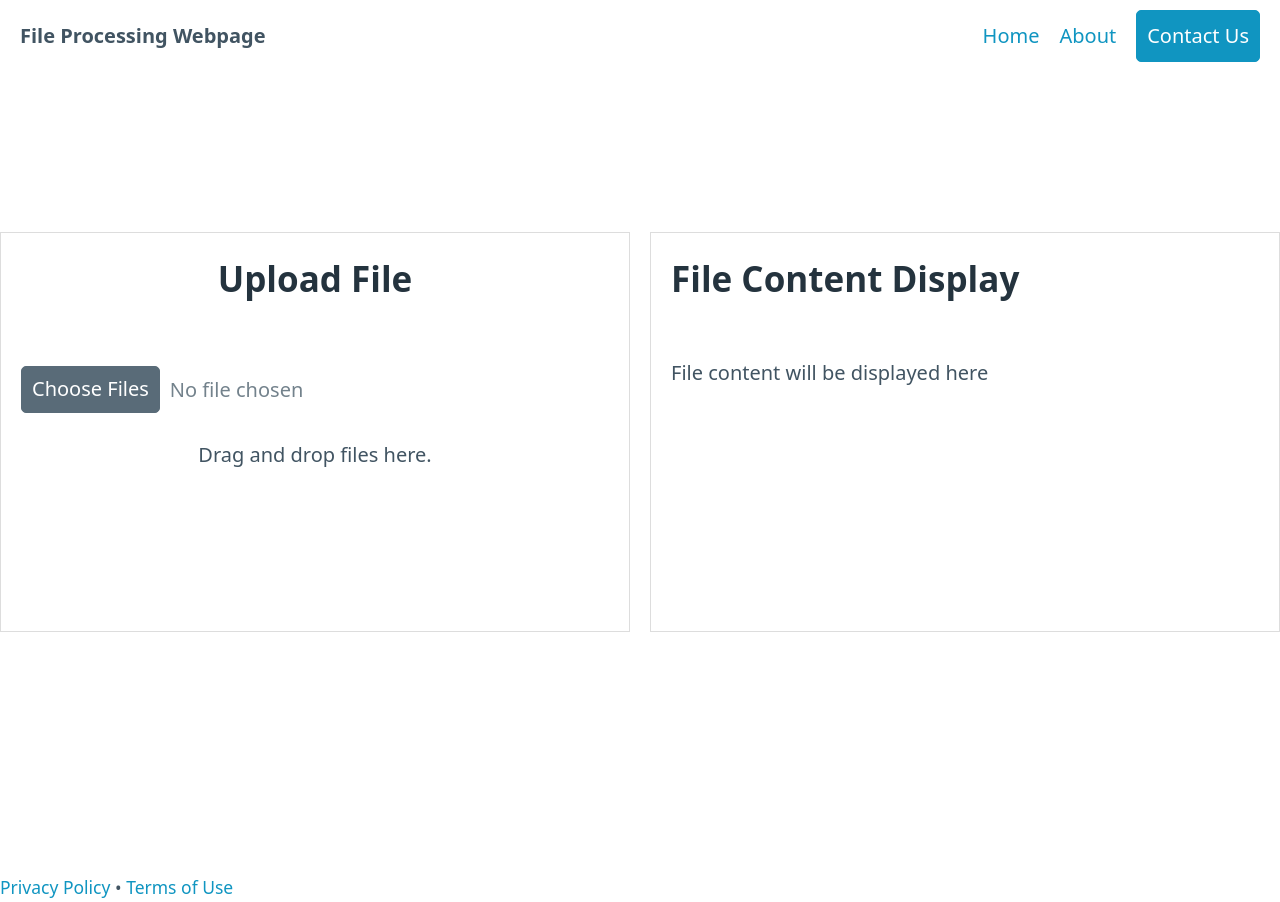
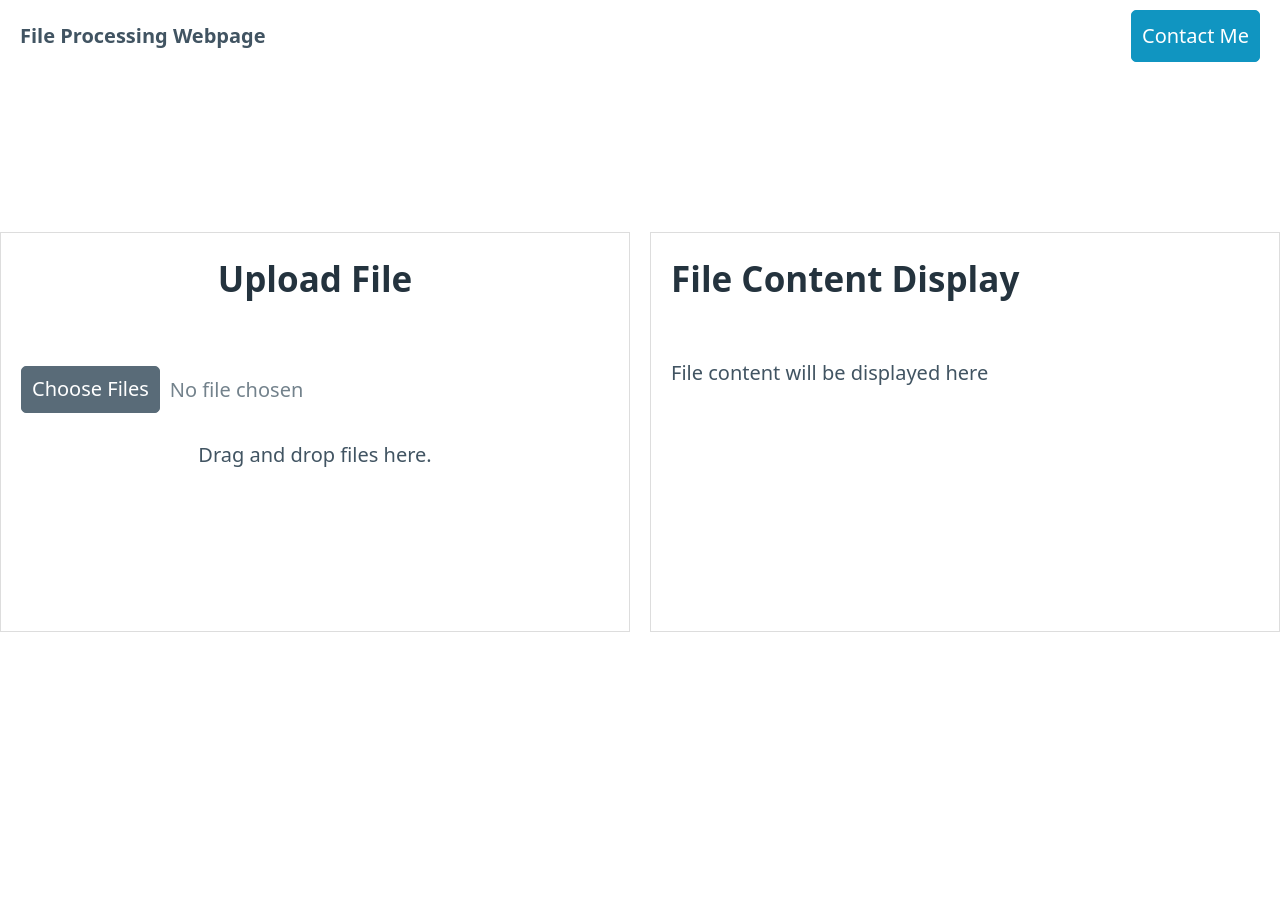
Before and after one commit to Corddt/easy_copy, a plain HTML site: page index.html in a window 1280 px wide. After the commit the page ends 800 px from the top, so only its background shows below. Drawn offline with nearby package versions, Linux system fonts and the light colour scheme.

Commit message:
undate html,delete the unused code and add related link.

```diff
--- a/index.html
+++ b/index.html
@@ -43,9 +43,7 @@
             <li><strong>File Processing Webpage</strong></li>
         </ul>
         <ul>
-            <li><a href="#">Home</a></li>
-            <li><a href="#">About</a></li>
-            <li><a href="#" role="button">Contact Us</a></li>
+            <li><a href="https://github.com/Corddt" role="button">Contact Me</a></li>
         </ul>
     </nav>
 
@@ -62,12 +60,6 @@
             </section>
         </div>
     </main>
-
-    <footer class="container"></footer>
-        <small>
-            <a href="#">Privacy Policy</a> • <a href="#">Terms of Use</a>
-        </small>
-    </footer>
 </body>
 <script>
 const fileUploadSection = document.getElementById('fileInput').parentNode;
```
